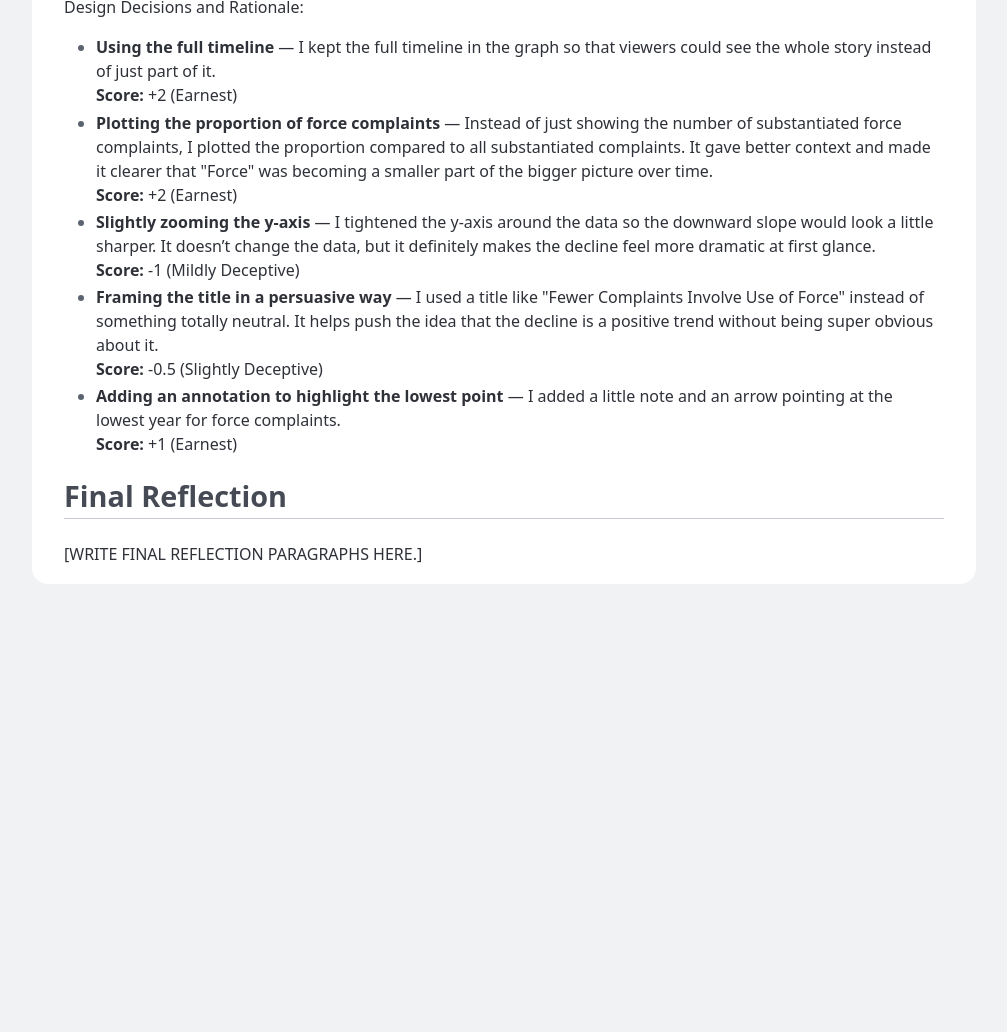
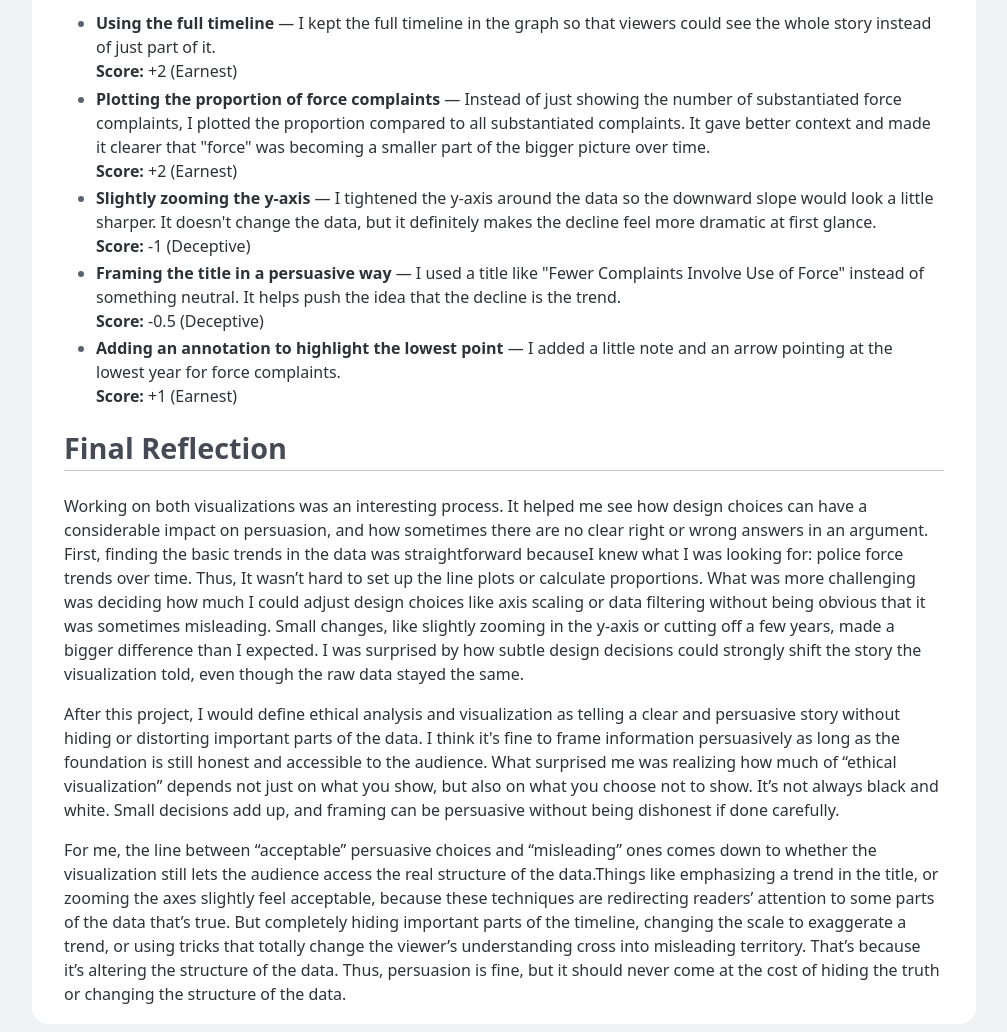
Before and after one commit to HuizeMao/NYC-Police-complaints-by-force, a plain HTML site: page index.html in a window 1280 px wide. Shown: the part 2121-3153 px from the top of the page, without its empty margins (136-1143 px from the left). Before the commit the page ends 2713 px from the top, so only its background shows below. Drawn offline with Linux system fonts and the light colour scheme.

Commit message:
feat: writeup

```diff
--- a/project2_report.html
+++ b/index.html
@@ -168,14 +168,14 @@
   <li><strong>Truncating the data at 2014</strong> — I cut the data off at 2014 because that's right when the number of substantiated force complaints peaked. It made the increase look way stronger and avoided showing the decline that happens after.
   <br><strong>Score:</strong> -2 (Deceptive)</li>
 
-  <li><strong>Narrowing the y-axis range</strong> — I zoomed in the y-axis to be tight around the data so even small changes between years looked bigger. If I had kept the full y-axis range, the trend would have looked pretty flat and boring. This tweak made the line feel way steeper without technically lying.
+  <li><strong>Narrowing the y-axis range</strong> — I zoomed in the y-axis to be tight around the data so even small changes between years looked bigger. If I had kept the full y-axis range, the trend would have looked more flat.
   <br><strong>Score:</strong> -1.5 (Deceptive)</li>
 
-  <li><strong>Using a line chart with markers</strong> — I picked a simple line chart with dots at each year because it's super easy to read. It lets the viewer quickly follow the rise over time.
+  <li><strong>Using a line chart with markers</strong> — I picked a simple line chart with dots at each year because it's easy to read. It lets the viewer quickly follow the rise over time.
   <br><strong>Score:</strong> +1 (Earnest)</li>
 
   <li><strong>Ignoring the context of the force complaints compared to other complaints</strong> — The absolute numbers might not reflect the proportion of how the trend is (i.e., it could be the overall complaints is getting higher), thus, ignoring the context of complaints of force compared to other types of complaints is a subtle deception.
-  <br><strong>Score:</strong> -1 (Slightly Deceptive)</li>
+  <br><strong>Score:</strong> -1 (Deceptive)</li>
 </ul>
 
       </section>
@@ -194,14 +194,14 @@
           <li><strong>Using the full timeline</strong> — I kept the full timeline in the graph so that viewers could see the whole story instead of just part of it.
           <br><strong>Score:</strong> +2 (Earnest)</li>
 
-          <li><strong>Plotting the proportion of force complaints</strong> — Instead of just showing the number of substantiated force complaints, I plotted the proportion compared to all substantiated complaints. It gave better context and made it clearer that "Force" was becoming a smaller part of the bigger picture over time.
+          <li><strong>Plotting the proportion of force complaints</strong> — Instead of just showing the number of substantiated force complaints, I plotted the proportion compared to all substantiated complaints. It gave better context and made it clearer that "force" was becoming a smaller part of the bigger picture over time.
           <br><strong>Score:</strong> +2 (Earnest)</li>
 
-          <li><strong>Slightly zooming the y-axis</strong> — I tightened the y-axis around the data so the downward slope would look a little sharper. It doesn’t change the data, but it definitely makes the decline feel more dramatic at first glance.
-          <br><strong>Score:</strong> -1 (Mildly Deceptive)</li>
+          <li><strong>Slightly zooming the y-axis</strong> — I tightened the y-axis around the data so the downward slope would look a little sharper. It doesn't change the data, but it definitely makes the decline feel more dramatic at first glance.
+          <br><strong>Score:</strong> -1 (Deceptive)</li>
 
-          <li><strong>Framing the title in a persuasive way</strong> — I used a title like "Fewer Complaints Involve Use of Force" instead of something totally neutral. It helps push the idea that the decline is a positive trend without being super obvious about it.
-          <br><strong>Score:</strong> -0.5 (Slightly Deceptive)</li>
+          <li><strong>Framing the title in a persuasive way</strong> — I used a title like "Fewer Complaints Involve Use of Force" instead of something neutral. It helps push the idea that the decline is the trend.
+          <br><strong>Score:</strong> -0.5 (Deceptive)</li>
 
           <li><strong>Adding an annotation to highlight the lowest point</strong> — I added a little note and an arrow pointing at the lowest year for force complaints.
           <br><strong>Score:</strong> +1 (Earnest)</li>
@@ -212,7 +212,17 @@
       <section>
         <h2>Final Reflection</h2>
 
-        <p>[WRITE FINAL REFLECTION PARAGRAPHS HERE.]</p>
+        <p>
+          Working on both visualizations was an interesting process. It helped me see how design choices can have a considerable impact on persuasion, and how sometimes there are no clear right or wrong answers in an argument. First, finding the basic trends in the data was straightforward becauseI knew what I was looking for: police force trends over time. Thus, It wasn’t hard to set up the line plots or calculate proportions. What was more challenging was deciding how much I could adjust design choices like axis scaling or data filtering without being obvious that it was sometimes misleading. Small changes, like slightly zooming in the y-axis or cutting off a few years, made a bigger difference than I expected. I was surprised by how subtle design decisions could strongly shift the story the visualization told, even though the raw data stayed the same.
+          </p>
+
+          <p>
+          After this project, I would define ethical analysis and visualization as telling a clear and persuasive story without hiding or distorting important parts of the data. I think it's fine to frame information persuasively as long as the foundation is still honest and accessible to the audience. What surprised me was realizing how much of “ethical visualization” depends not just on what you show, but also on what you choose not to show. It’s not always black and white. Small decisions add up, and framing can be persuasive without being dishonest if done carefully.
+          </p>
+
+          <p>
+          For me, the line between “acceptable” persuasive choices and “misleading” ones comes down to whether the visualization still lets the audience access the real structure of the data.Things like emphasizing a trend in the title, or zooming the axes slightly feel acceptable, because these techniques are redirecting readers’ attention to some parts of the data that’s true. But completely hiding important parts of the timeline, changing the scale to exaggerate a trend, or using tricks that totally change the viewer’s understanding cross into misleading territory. That’s because it’s altering the structure of the data. Thus, persuasion is fine, but it should never come at the cost of hiding the truth or changing the structure of the data.
+          </p>
       </section>
     </main>
   </body>
```
